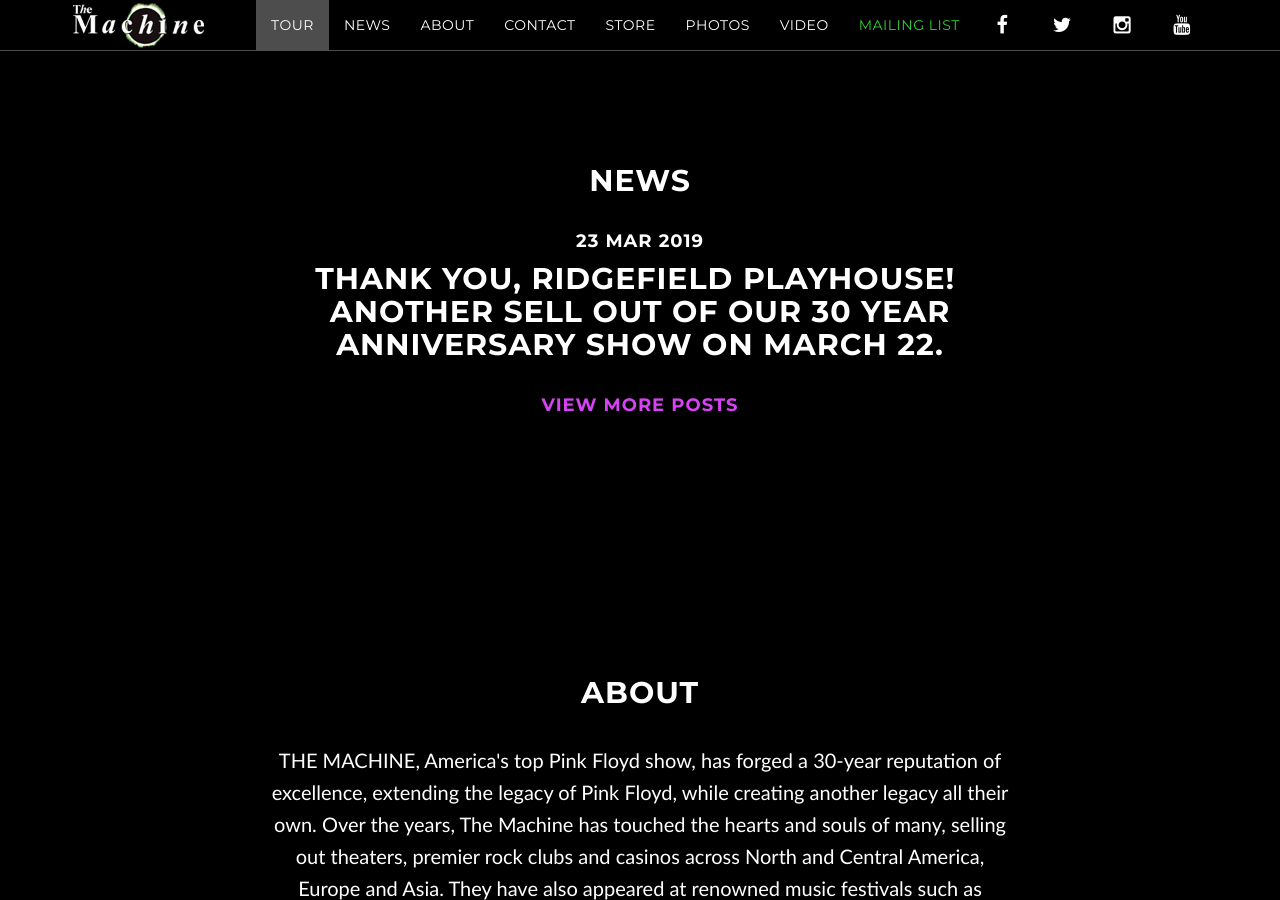
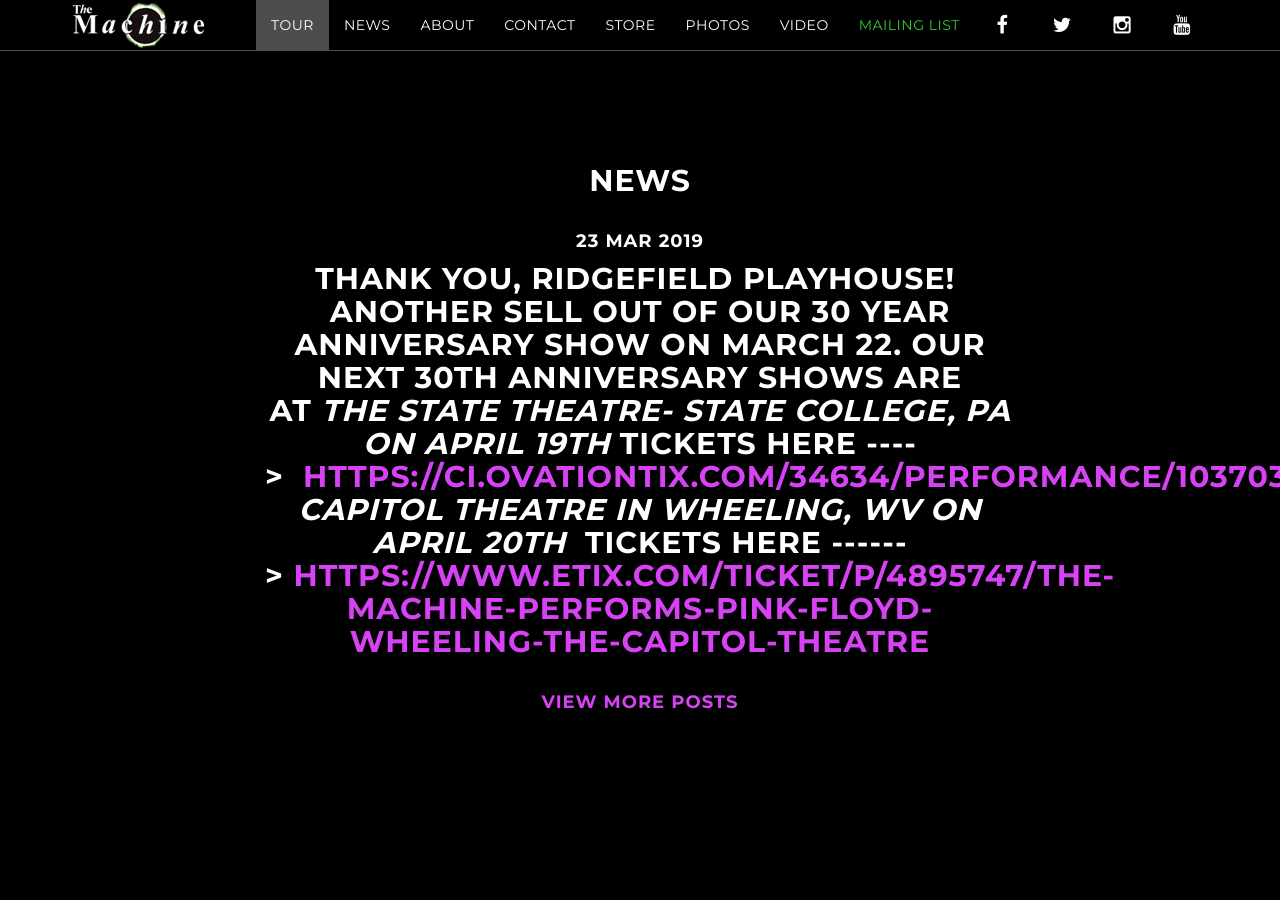
Before and after one commit to machineweb/machineweb.github.io, a Jekyll site: the page built from index.html, in a window 1280 px wide and 900 px high, scrolled down 1826 px. Built offline with Jekyll 4.4.1, drawn with Linux system fonts in a browser that asks for light colours; comment, search, counter and statistics services are not loaded.

Commit message:
Updated news item

```diff
--- a/_posts/2019-03-23-.md
+++ b/_posts/2019-03-23-.md
@@ -4,4 +4,4 @@
 title:
 ---
 
-<h2>Thank you, Ridgefield Playhouse!&nbsp; Another sell out of our 30 Year Anniversary show on March 22.</h2>
+<h2>Thank you, Ridgefield Playhouse!&nbsp; Another sell out of our 30 Year Anniversary show on March 22.&nbsp;Our next 30th Anniversary shows are at&nbsp;<em><strong>The State Theatre- State College, PA on April 19th&nbsp;</strong></em>tickets here ----&gt;&nbsp;&nbsp;<a href="https://ci.ovationtix.com/34634/performance/10370322">https://ci.ovationtix.com/34634/performance/10370322</a>&nbsp;And&nbsp;<strong><em>The Capitol Theatre in Wheeling, WV on April 20th&nbsp;&nbsp;</em></strong>tickets here ------&gt;&nbsp;<a href="https://www.etix.com/ticket/p/4895747/the-machine-performs-pink-floyd-wheeling-the-capitol-theatre">https://www.etix.com/ticket/p/4895747/the-machine-performs-pink-floyd-wheeling-the-capitol-theatre</a></h2>
```
